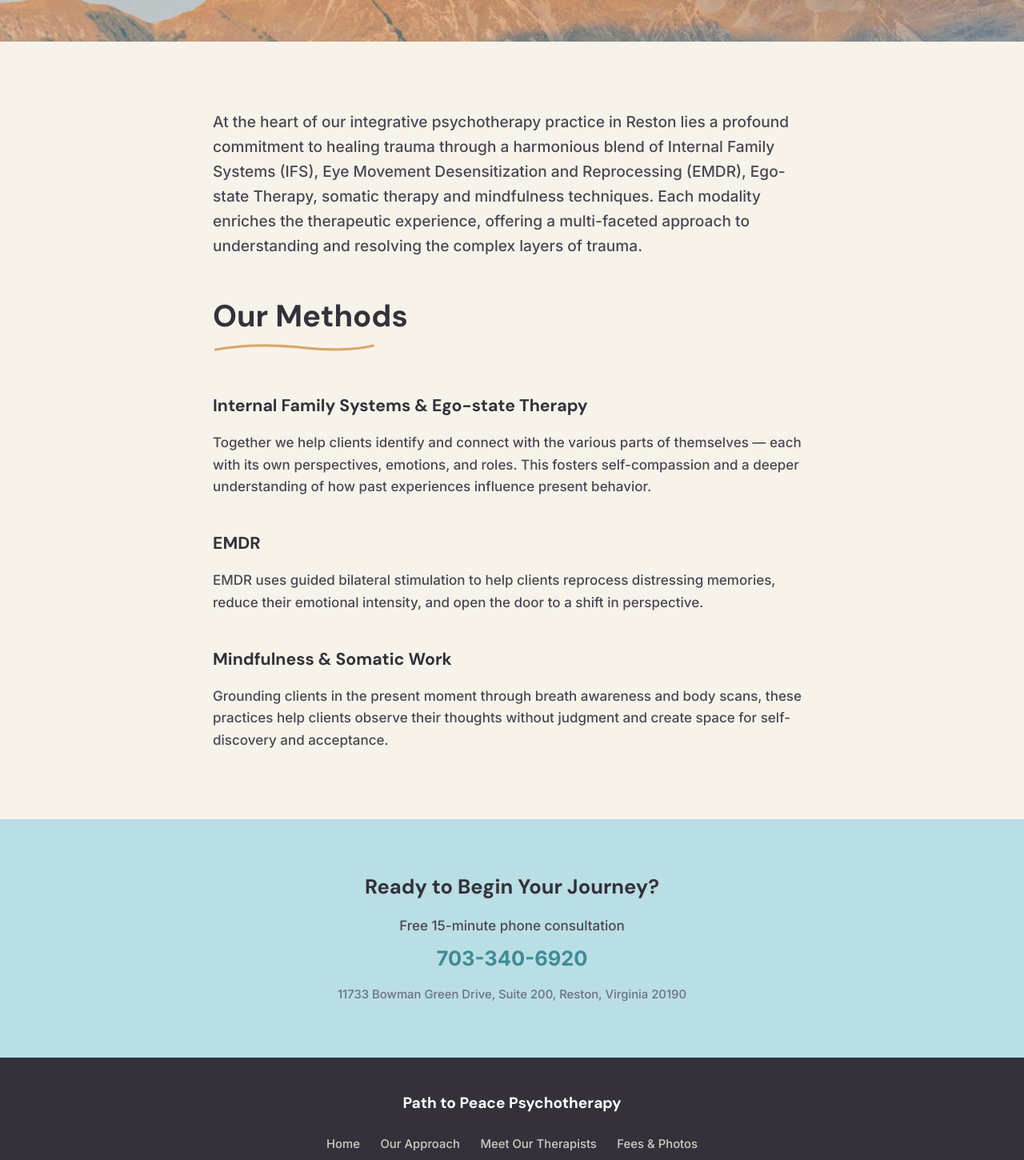
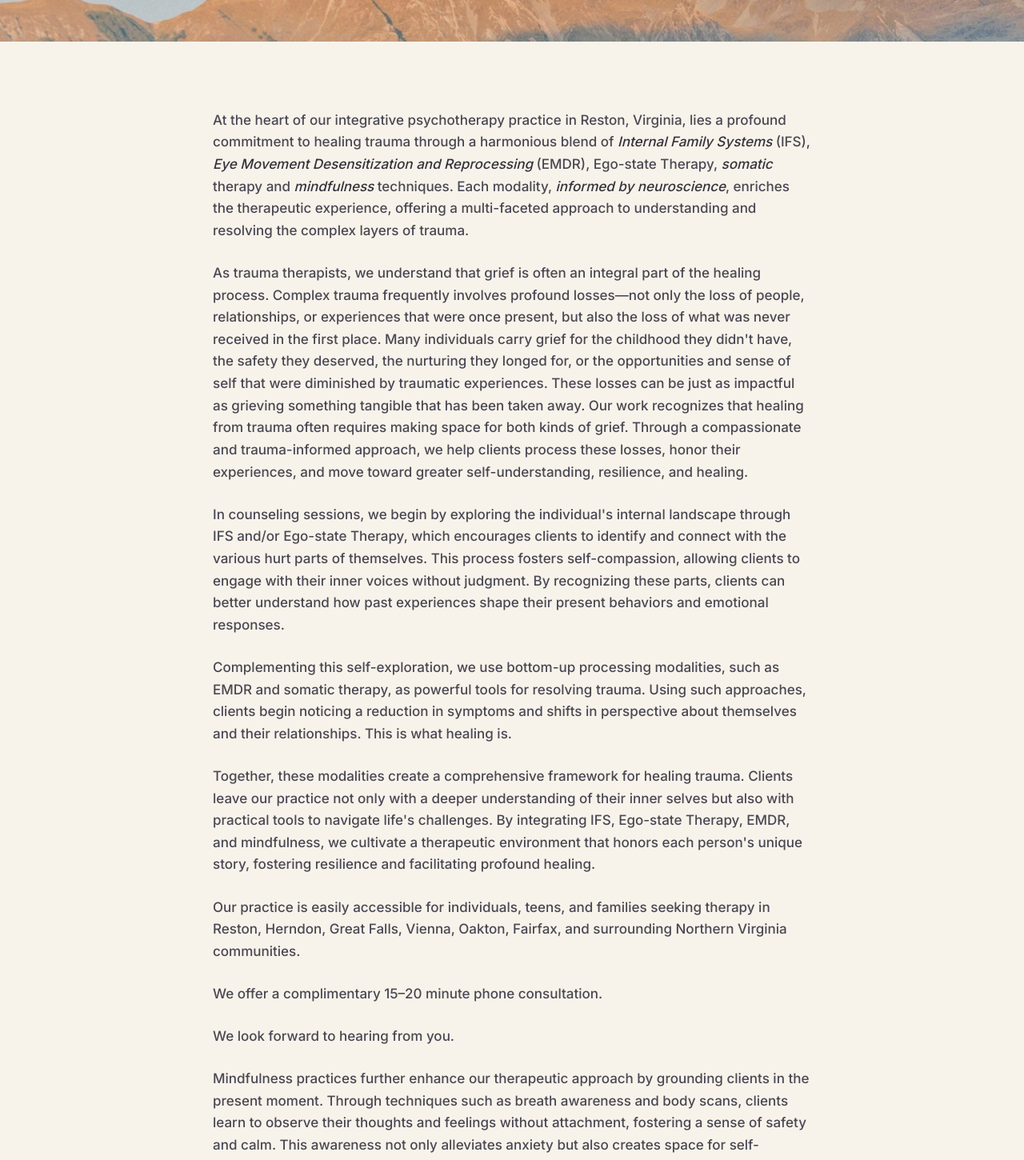
Before and after one commit to sophiafeld1/Path2Peace, a Next.js app in the folder site/: page /our-approach in a window 1280 px wide. Shown: the part 620-2070 px from the top of the page at 80% size. Built offline with nearby package versions, Linux system fonts and the light colour scheme.

Commit message:
updates to our approach

```diff
--- a/site/src/app/our-approach/page.tsx
+++ b/site/src/app/our-approach/page.tsx
@@ -1,7 +1,9 @@
 import type { Metadata } from "next";
+import Link from "next/link";
 import HeroSection from "@/components/ui/HeroSection";
-import SectionHeading from "@/components/ui/SectionHeading";
+import ModalityCard from "@/components/ModalityCard";
 import ContactInfo from "@/components/ui/ContactInfo";
+import { modalities } from "@/data/modalities";
 
 export const metadata: Metadata = {
   title: "Our Approach",
@@ -19,54 +21,121 @@ export default function OurApproachPage() {
       />
 
       <section className="py-20">
-        <div className="mx-auto max-w-3xl px-4 sm:px-6 lg:px-8">
-          <p className="text-lg leading-relaxed text-body mb-12">
-            At the heart of our integrative psychotherapy practice in Reston
-            lies a profound commitment to healing trauma through a harmonious
-            blend of Internal Family Systems (IFS), Eye Movement Desensitization
-            and Reprocessing (EMDR), Ego-state Therapy, somatic therapy and
-            mindfulness techniques. Each modality enriches the therapeutic
-            experience, offering a multi-faceted approach to understanding and
-            resolving the complex layers of trauma.
+        <div className="mx-auto max-w-3xl px-4 sm:px-6 lg:px-8 space-y-6 text-body leading-relaxed">
+          <p>
+            At the heart of our integrative psychotherapy practice in Reston,
+            Virginia, lies a profound commitment to healing trauma through a
+            harmonious blend of{" "}
+            <em className="text-ink">Internal Family Systems</em> (IFS),{" "}
+            <em className="text-ink">
+              Eye Movement Desensitization and Reprocessing
+            </em>{" "}
+            (EMDR), Ego-state Therapy, <em className="text-ink">somatic</em>{" "}
+            therapy and <em className="text-ink">mindfulness</em> techniques. Each
+            modality, <em className="text-ink">informed by neuroscience</em>,
+            enriches the therapeutic experience, offering a multi-faceted
+            approach to understanding and resolving the complex layers of trauma.
           </p>
 
-          <SectionHeading title="Our Methods" centered={false} />
+          <p>
+            As trauma therapists, we understand that grief is often an integral
+            part of the healing process. Complex trauma frequently involves
+            profound losses—not only the loss of people, relationships, or
+            experiences that were once present, but also the loss of what was
+            never received in the first place. Many individuals carry grief for
+            the childhood they didn&apos;t have, the safety they deserved, the
+            nurturing they longed for, or the opportunities and sense of self
+            that were diminished by traumatic experiences. These losses can be
+            just as impactful as grieving something tangible that has been taken
+            away. Our work recognizes that healing from trauma often requires
+            making space for both kinds of grief. Through a compassionate and
+            trauma-informed approach, we help clients process these losses, honor
+            their experiences, and move toward greater self-understanding,
+            resilience, and healing.
+          </p>
 
-          <div className="space-y-10">
-            <div>
-              <h3 className="font-heading text-xl font-bold text-ink mb-4">
-                Internal Family Systems & Ego-state Therapy
-              </h3>
-              <p className="text-body leading-relaxed">
-                Together we help clients identify and connect with the various
-                parts of themselves &mdash; each with its own perspectives,
-                emotions, and roles. This fosters self-compassion and a deeper
-                understanding of how past experiences influence present behavior.
-              </p>
-            </div>
+          <p>
+            In counseling sessions, we begin by exploring the individual&apos;s
+            internal landscape through IFS and/or Ego-state Therapy, which
+            encourages clients to identify and connect with the various hurt parts
+            of themselves. This process fosters self-compassion, allowing clients
+            to engage with their inner voices without judgment. By recognizing
+            these parts, clients can better understand how past experiences shape
+            their present behaviors and emotional responses.
+          </p>
 
-            <div>
-              <h3 className="font-heading text-xl font-bold text-ink mb-4">
-                EMDR
-              </h3>
-              <p className="text-body leading-relaxed">
-                EMDR uses guided bilateral stimulation to help clients reprocess
-                distressing memories, reduce their emotional intensity, and open
-                the door to a shift in perspective.
-              </p>
-            </div>
+          <p>
+            Complementing this self-exploration, we use bottom-up processing
+            modalities, such as EMDR and somatic therapy, as powerful tools for
+            resolving trauma. Using such approaches, clients begin noticing a
+            reduction in symptoms and shifts in perspective about themselves and
+            their relationships. This is what healing is.
+          </p>
 
-            <div>
-              <h3 className="font-heading text-xl font-bold text-ink mb-4">
-                Mindfulness & Somatic Work
-              </h3>
-              <p className="text-body leading-relaxed">
-                Grounding clients in the present moment through breath awareness
-                and body scans, these practices help clients observe their
-                thoughts without judgment and create space for self-discovery and
-                acceptance.
-              </p>
-            </div>
+          <p>
+            Together, these modalities create a comprehensive framework for
+            healing trauma. Clients leave our practice not only with a deeper
+            understanding of their inner selves but also with practical tools to
+            navigate life&apos;s challenges. By integrating IFS, Ego-state Therapy,
+            EMDR, and mindfulness, we cultivate a therapeutic environment that
+            honors each person&apos;s unique story, fostering resilience and
+            facilitating profound healing.
+          </p>
+
+          <p>
+            Our practice is easily accessible for individuals, teens, and
+            families seeking therapy in Reston, Herndon, Great Falls, Vienna,
+            Oakton, Fairfax, and surrounding Northern Virginia communities.
+          </p>
+
+          <p>
+            We offer a complimentary 15–20 minute phone consultation.
+          </p>
+
+          <p>We look forward to hearing from you.</p>
+
+          <p>
+            Mindfulness practices further enhance our therapeutic approach by
+            grounding clients in the present moment. Through techniques such as
+            breath awareness and body scans, clients learn to observe their
+            thoughts and feelings without attachment, fostering a sense of safety
+            and calm. This awareness not only alleviates anxiety but also creates
+            space for self-discovery and acceptance, empowering clients to
+            embrace their journey toward healing.
+          </p>
+        </div>
+      </section>
+
+      <section className="py-16 sm:py-20 bg-section-blue border-t border-ink/[0.06]">
+        <div className="mx-auto max-w-7xl px-4 sm:px-6 lg:px-8">
+          <div className="mb-10 text-center">
+            <h2 className="font-heading text-3xl sm:text-4xl font-bold text-ink">
+              <Link
+                href="/modalities"
+                className="hover:text-teal-700 transition-colors"
+              >
+                Therapeutic Modalities
+              </Link>
+            </h2>
+            <p className="mt-3 text-body">
+              <Link
+                href="/modalities"
+                className="font-semibold text-teal-600 hover:text-teal-700 transition-colors"
+              >
+                Explore our therapeutic modalities &rarr;
+              </Link>
+            </p>
+          </div>
+
+          <div className="flex gap-6 overflow-x-auto pb-2 snap-x snap-mandatory lg:grid lg:grid-cols-4 lg:overflow-visible lg:snap-none">
+            {modalities.map((modality) => (
+              <div
+                key={modality.slug}
+                className="w-[min(100%,280px)] shrink-0 snap-start lg:w-auto lg:shrink"
+              >
+                <ModalityCard modality={modality} />
+              </div>
+            ))}
           </div>
         </div>
       </section>
```
